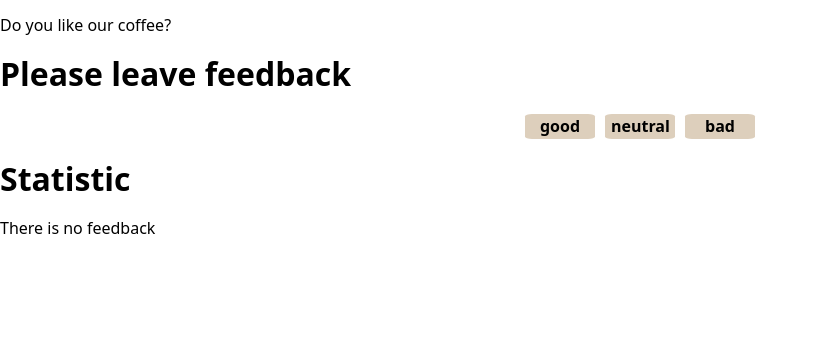
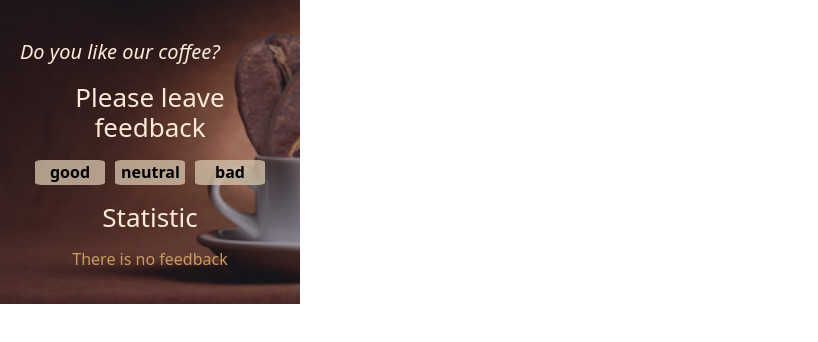
Before and after one commit to OlhaNester/goit-react-hw-02-feedback, a React (Create React App) app: page / in a window 1280 px wide. Shown: the top 342 px of the page, without its empty margins (0-818 px from the left). Built offline with nearby package versions, Linux system fonts and the light colour scheme.

Commit message:
prop-types

```diff
--- a/package.json
+++ b/package.json
@@ -9,9 +9,11 @@
     "@testing-library/user-event": "^13.5.0",
     "gh-pages": "^3.2.3",
     "modern-normalize": "^1.1.0",
+    "prop-types": "^15.8.1",
     "react": "^17.0.2",
     "react-dom": "^17.0.2",
     "react-scripts": "5.0.0",
+    "styled-components": "^5.3.3",
     "web-vitals": "^2.1.2"
   },
   "scripts": {
--- a/src/App.js
+++ b/src/App.js
@@ -3,6 +3,7 @@ import Statistics from './component/Statistics';
 import FeedbackOptions from './component/FeedbackOptions';
 import Section from './component/Section';
 import Notification from './component/Notification';
+import { AppContainer, Doyoulike } from './App.styled';
 
 export class App extends Component {
   state = {
@@ -29,8 +30,8 @@ export class App extends Component {
     const options = Object.keys(this.state);
 
     return (
-      <div>
-        <p> Do you like our coffee?</p>
+      <AppContainer>
+        <Doyoulike> Do you like our coffee?</Doyoulike>
         <Section title="Please leave feedback">
           <FeedbackOptions
             options={options}
@@ -50,7 +51,7 @@ export class App extends Component {
             />
           )}
         </Section>
-      </div>
+      </AppContainer>
     );
   }
 }
--- a/src/App.styled.js
+++ b/src/App.styled.js
@@ -1,4 +1,5 @@
 import styled from 'styled-components';
+import picture from './hero.png';
 
 export const AppContainer = styled.div`
   width: 300px;
@@ -8,6 +9,12 @@ export const AppContainer = styled.div`
       rgba(47, 48, 58, 0.4),
       rgba(47, 48, 58, 0.4)
     ),
-    url('./hero.jpg');
+    url(${picture});
   background-size: cover;
 `;
+
+export const Doyoulike = styled.p`
+  color: antiquewhite;
+  font-style: italic;
+  font-size: 20px;
+`;
--- a/src/component/FeedbackOptions/FeedbackOptions.jsx
+++ b/src/component/FeedbackOptions/FeedbackOptions.jsx
@@ -1,3 +1,4 @@
+import PropTypes from 'prop-types';
 import { Control, Button } from './FeedbackOptions.styled';
 
 const FeedbackOptions = ({ options, onLeaveFeedback }) => {
@@ -16,5 +17,8 @@ const FeedbackOptions = ({ options, onLeaveFeedback }) => {
     </Control>
   );
 };
-
+FeedbackOptions.propTypes = {
+  options: PropTypes.array.isRequired,
+  onLeaveFeedback: PropTypes.func.isRequired,
+};
 export default FeedbackOptions;
--- a/src/component/Notification/Notification.jsx
+++ b/src/component/Notification/Notification.jsx
@@ -1,9 +1,14 @@
+import PropTypes from 'prop-types';
+import { Message } from './Notification.styled';
+
 const Notification = ({ message }) => {
   return (
     <div>
-      <p>{message}</p>
+      <Message>{message}</Message>
     </div>
   );
 };
-
+Notification.propTypes = {
+  message: PropTypes.string,
+};
 export default Notification;
--- /dev/null
+++ b/src/component/Notification/Notification.styled.js
@@ -0,0 +1,6 @@
+import styled from 'styled-components';
+
+export const Message = styled.p`
+  color: rgb(201, 155, 99);
+  font-weight: 100;
+`;
--- a/src/component/Section/Section.jsx
+++ b/src/component/Section/Section.jsx
@@ -1,10 +1,16 @@
+import PropTypes from 'prop-types';
+import { Title, SectionContainer } from './Section.styled';
+
 const Section = ({ title, children }) => {
   return (
-    <div>
-      <h1> {title}</h1>
+    <SectionContainer>
+      <Title> {title}</Title>
       <div>{children}</div>
-    </div>
+    </SectionContainer>
   );
 };
-
+Section.propTypes = {
+  title: PropTypes.string,
+  children: PropTypes.node,
+};
 export default Section;
--- /dev/null
+++ b/src/component/Section/Section.styled.js
@@ -0,0 +1,12 @@
+import styled from 'styled-components';
+
+export const SectionContainer = styled.div`
+  display: inline;
+  text-align: center;
+`;
+
+export const Title = styled.h1`
+  color: antiquewhite;
+  font-size: 26px;
+  font-weight: 500;
+`;
```
Also changed, not shown: src/component/Statistics/Statistics.jsx (+10 -0 lines), src/hero.png (added), 1 other file (tests, documents, lock files or other folders).
